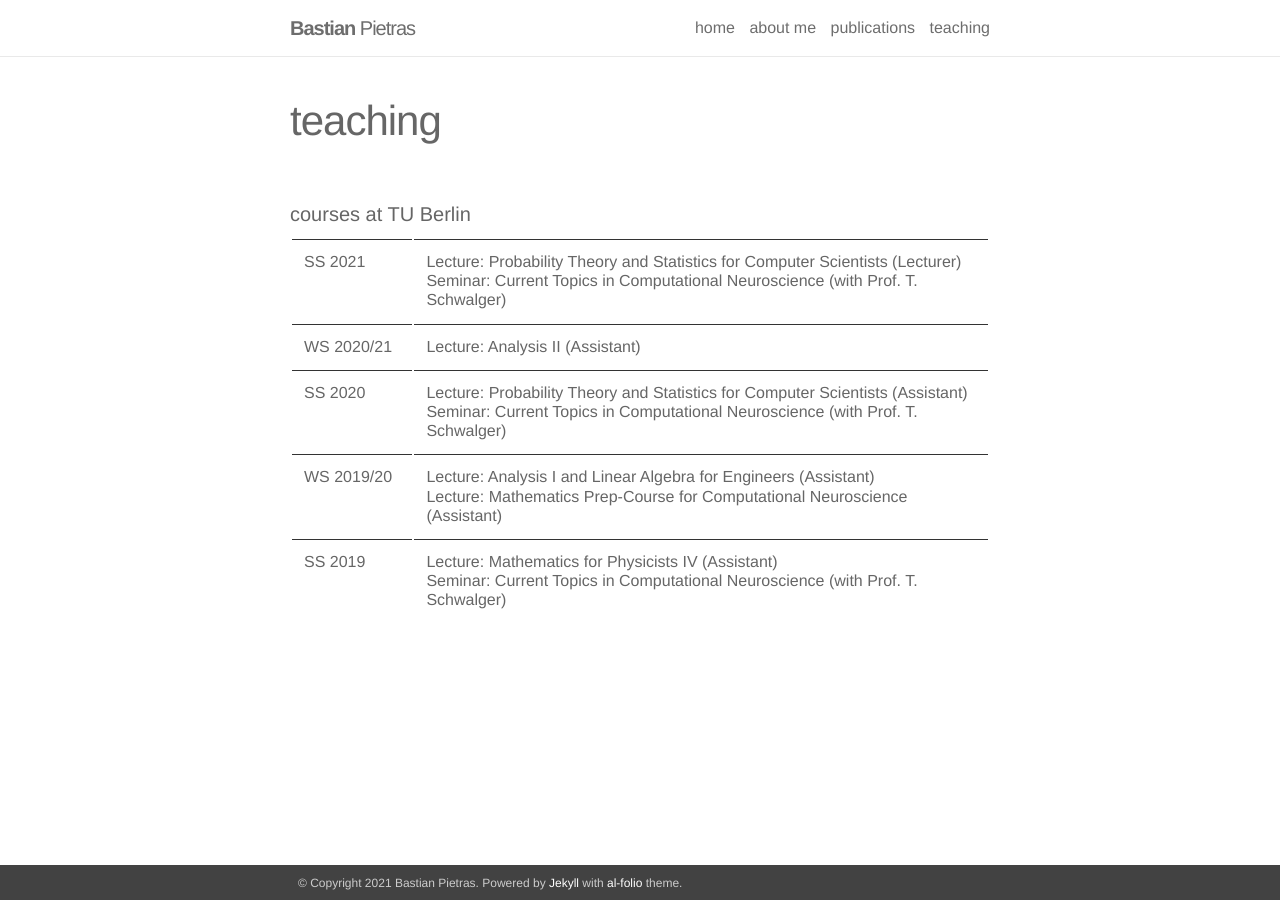
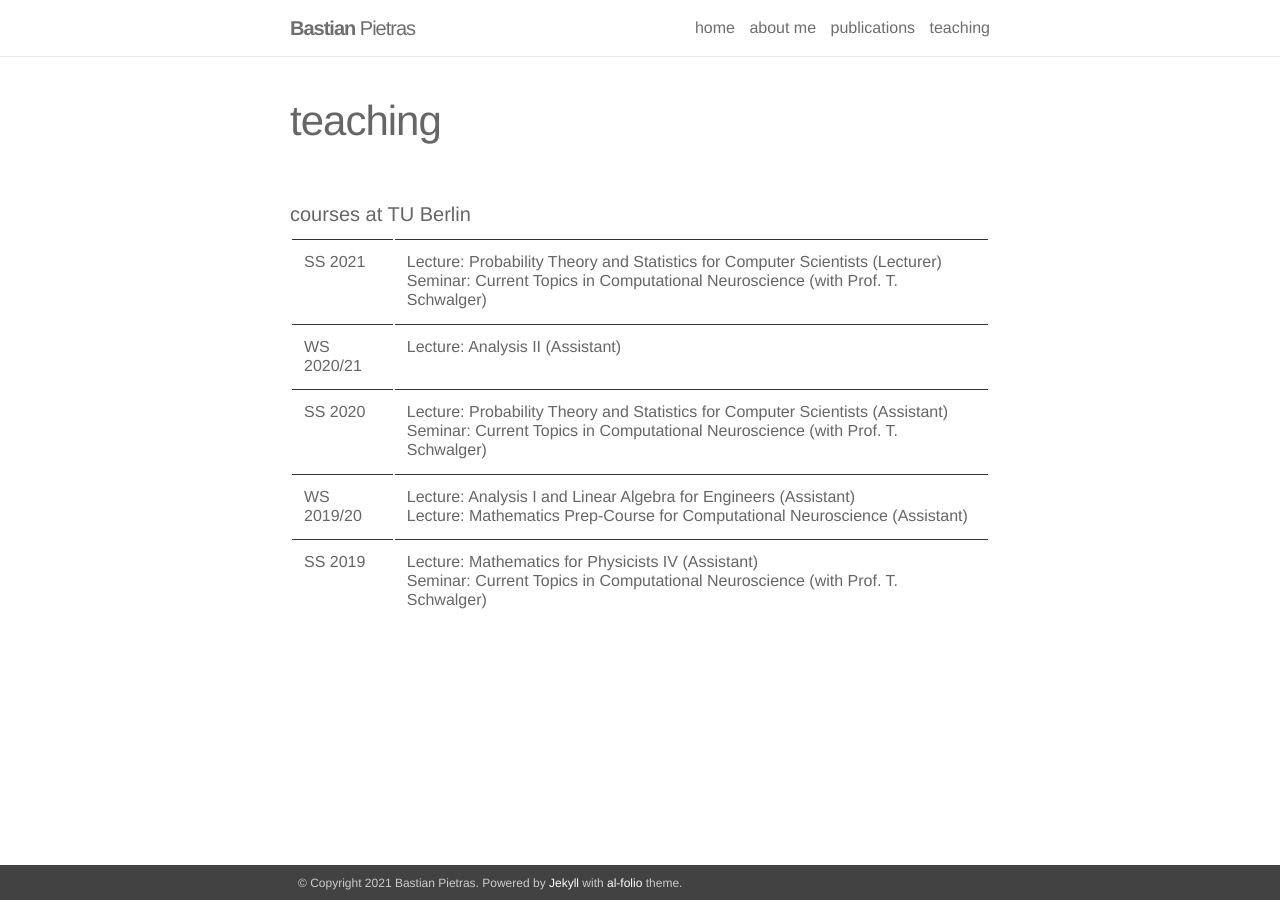
Before and after one commit to BastianPietras/bastianpietras.github.io, a Jekyll site: the page built from _pages/teaching.md, in a window 1280 px wide. Built offline with Jekyll 4.4.1, drawn with Linux system fonts in a browser that asks for light colours.

Commit message:
Update teaching.md

```diff
--- a/_pages/teaching.md
+++ b/_pages/teaching.md
@@ -8,7 +8,7 @@ title: teaching
 <table class="tg">
   <tr>
     <td style="width:65px"> SS 2021  </td>
-    <td style="width:400px">Lecture: Probability Theory and Statistics for Computer Scientists (Lecturer)
+    <td style="width:500px">Lecture: Probability Theory and Statistics for Computer Scientists (Lecturer)
     <br>Seminar: Current Topics in Computational Neuroscience (with Prof. T. Schwalger)</td>
   </tr>
 
```
